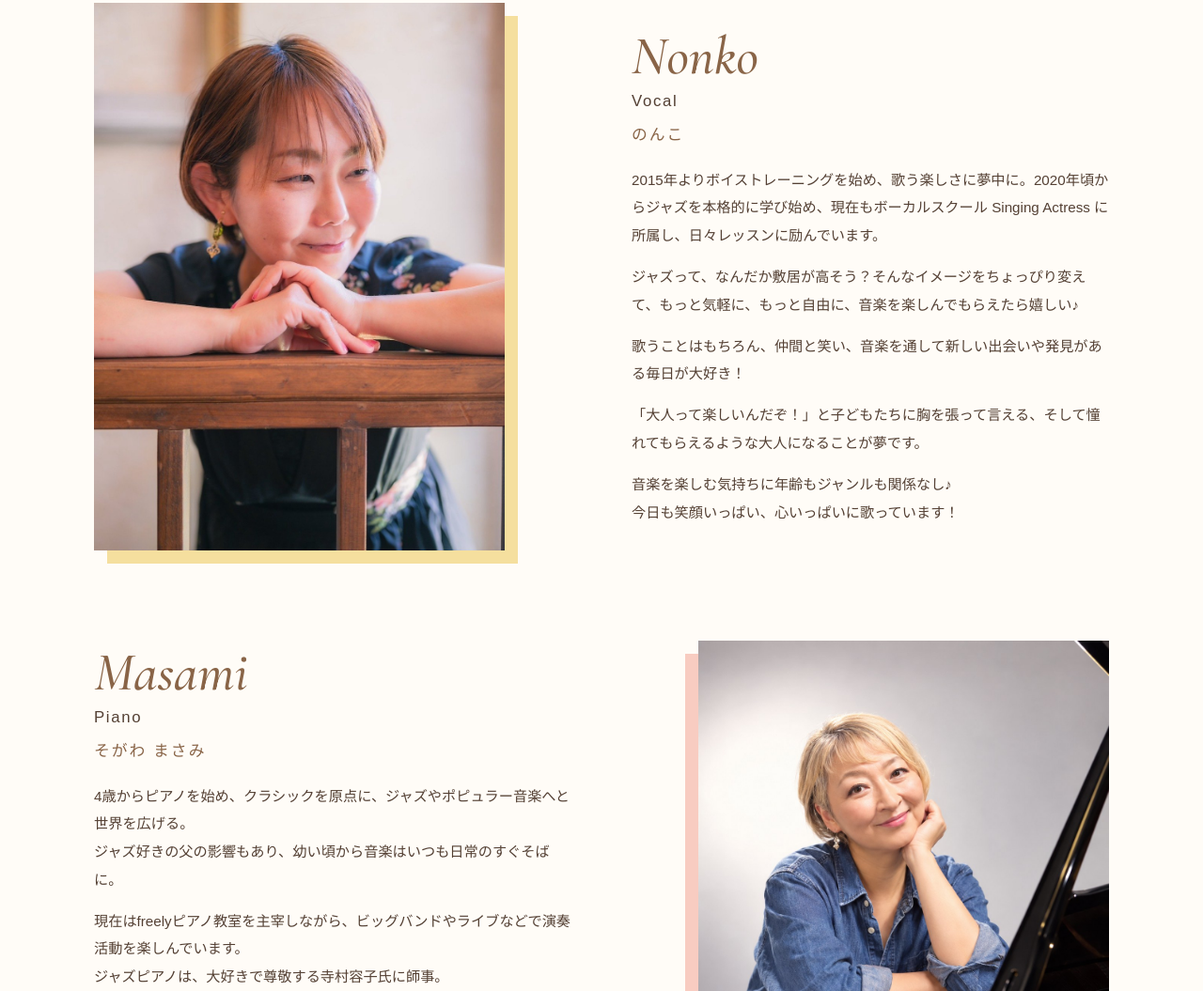
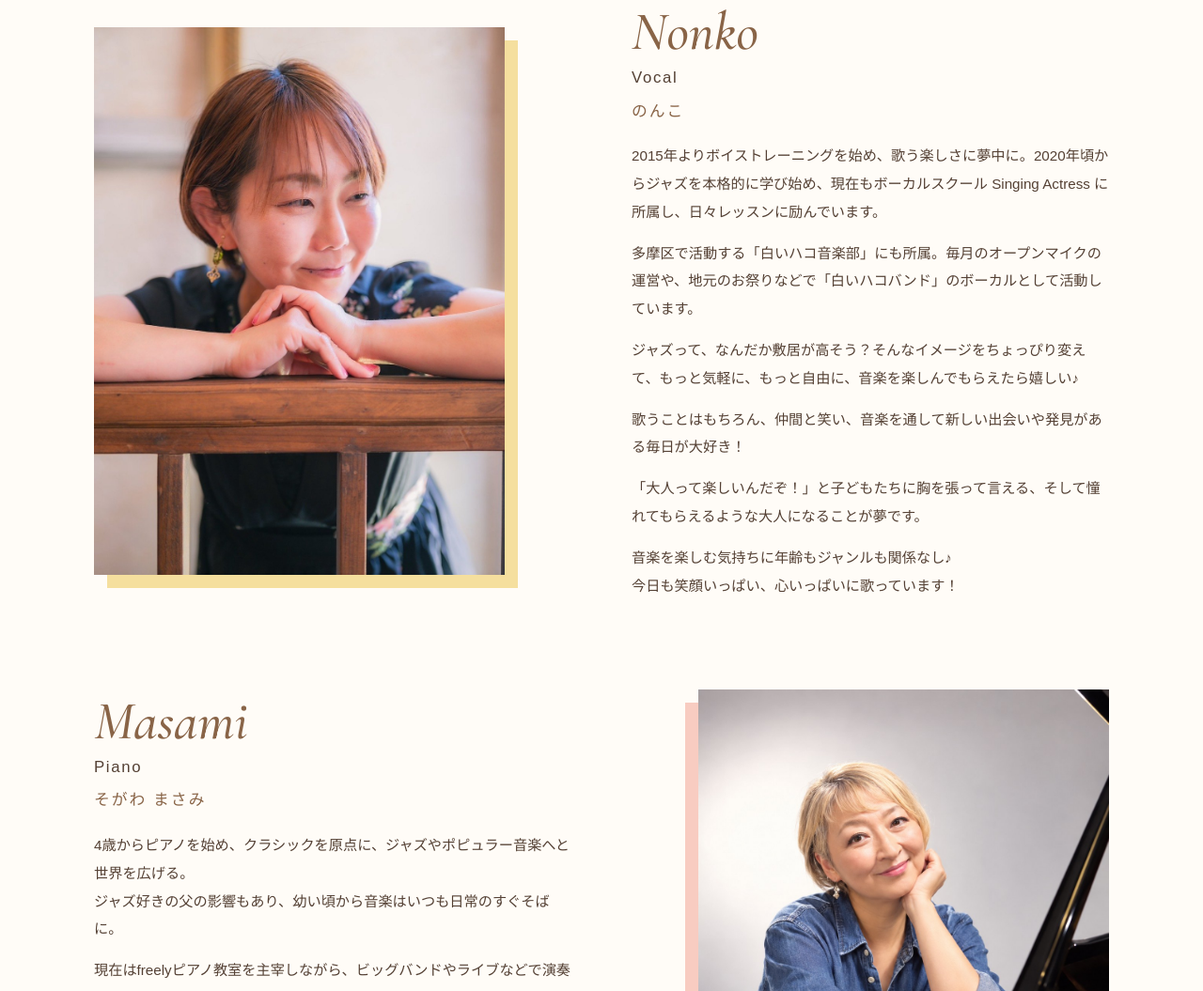
Before and after one commit to nonkotomasami/nonkotomasami.github.io, a plain HTML site: page index.html in a window 1280 px wide. Shown: the part 1367-2422 px from the top of the page at 94% size. Drawn offline with nearby package versions, Linux system fonts and the light colour scheme; a web font is replaced by a local one.

Commit message:
Add files via upload

```diff
--- a/index.html
+++ b/index.html
@@ -69,6 +69,7 @@
         <p class="name-ja">のんこ</p>
         <div class="bio">
           <p>2015年よりボイストレーニングを始め、歌う楽しさに夢中に。2020年頃からジャズを本格的に学び始め、現在もボーカルスクール Singing Actress に所属し、日々レッスンに励んでいます。</p>
+          <p>多摩区で活動する「白いハコ音楽部」にも所属。毎月のオープンマイクの運営や、地元のお祭りなどで「白いハコバンド」のボーカルとして活動しています。</p>
           <p>ジャズって、なんだか敷居が高そう？そんなイメージをちょっぴり変えて、もっと気軽に、もっと自由に、音楽を楽しんでもらえたら嬉しい♪</p>
           <p>歌うことはもちろん、仲間と笑い、音楽を通して新しい出会いや発見がある毎日が大好き！</p>
           <p>「大人って楽しいんだぞ！」と子どもたちに胸を張って言える、そして憧れてもらえるような大人になることが夢です。</p>
```
